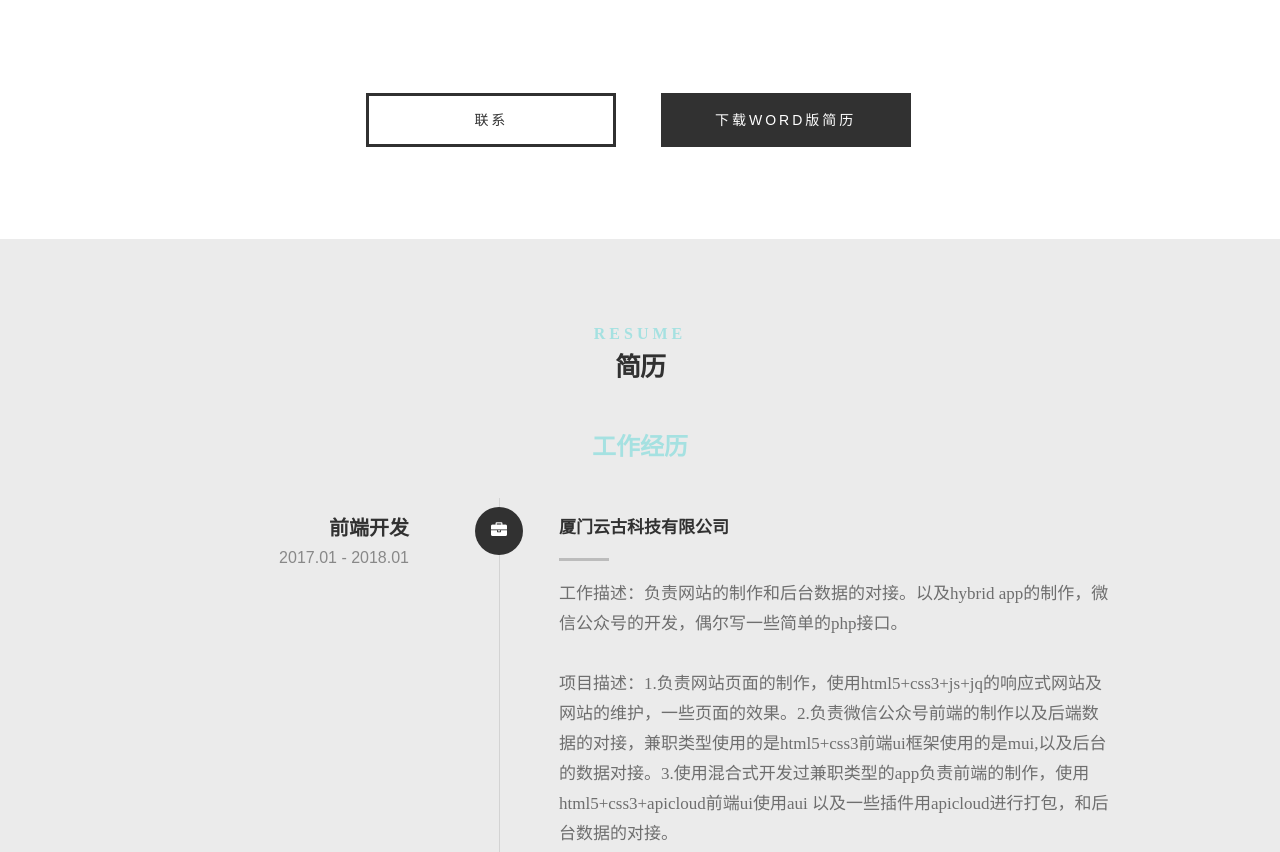
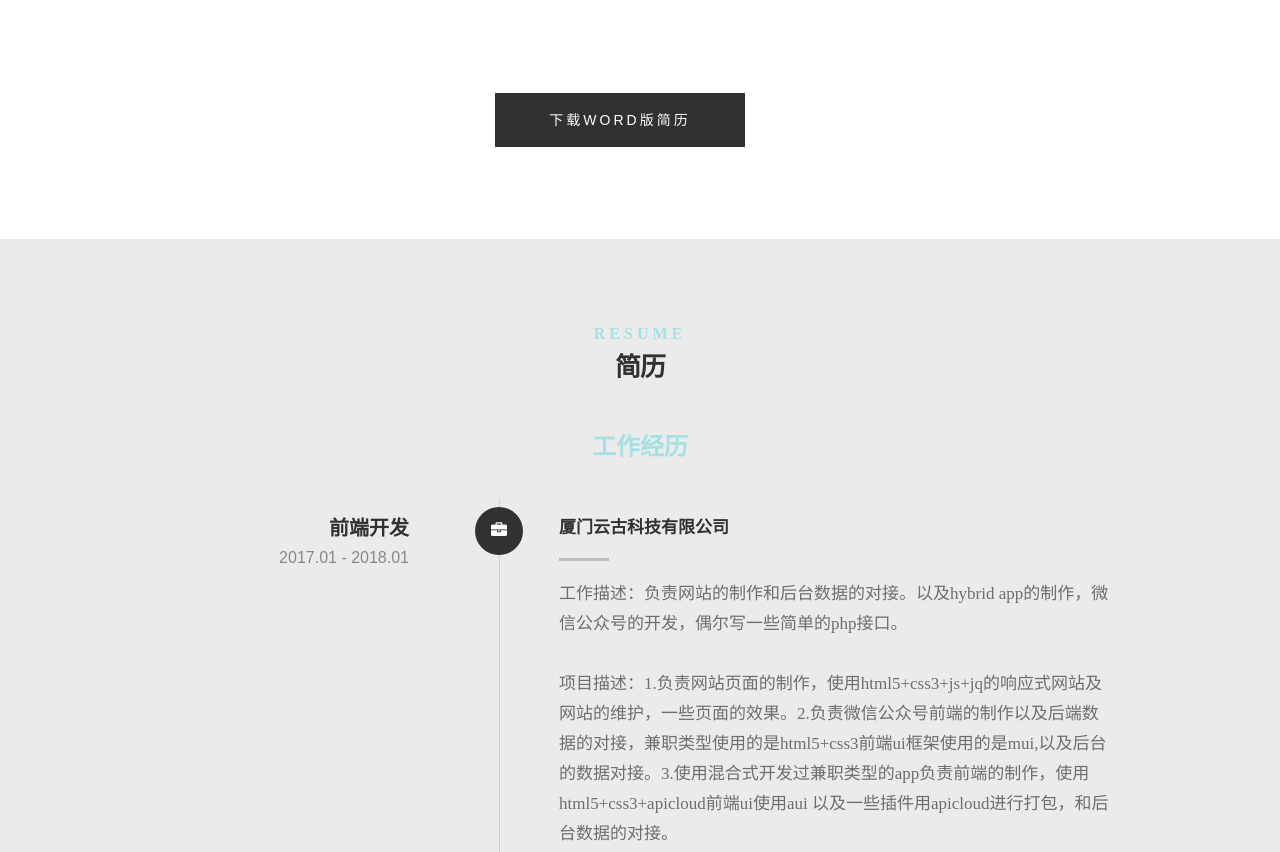
Before and after one commit to LangRing/LangRing.github.io, a plain HTML site: page index.html in a window 1280 px wide. Shown: the part 1552-2404 px from the top of the page. Drawn offline with Linux system fonts and the light colour scheme.

Commit message:
Update index.html

```diff
--- a/index.html
+++ b/index.html
@@ -128,7 +128,6 @@
 		</div>
 		<div class="row button-section">
 			<div class="col-twelve">
-				<a href="#contact" title="" class="button stroke smoothscroll">联系</a>
 				<a href="./assets/files/MyResume.docx" class="button button-primary">下载word版简历</a>
 			</div>
 		</div>
```
